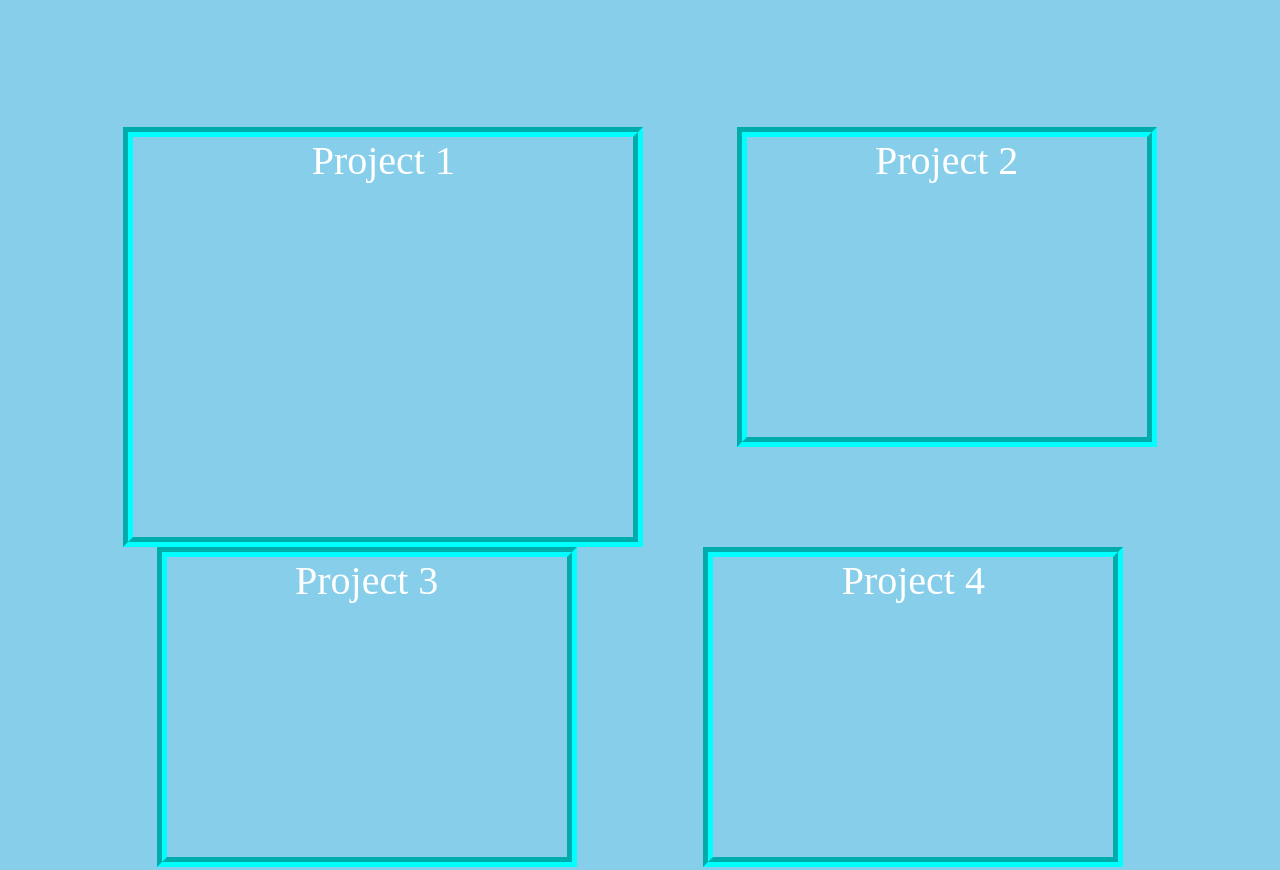
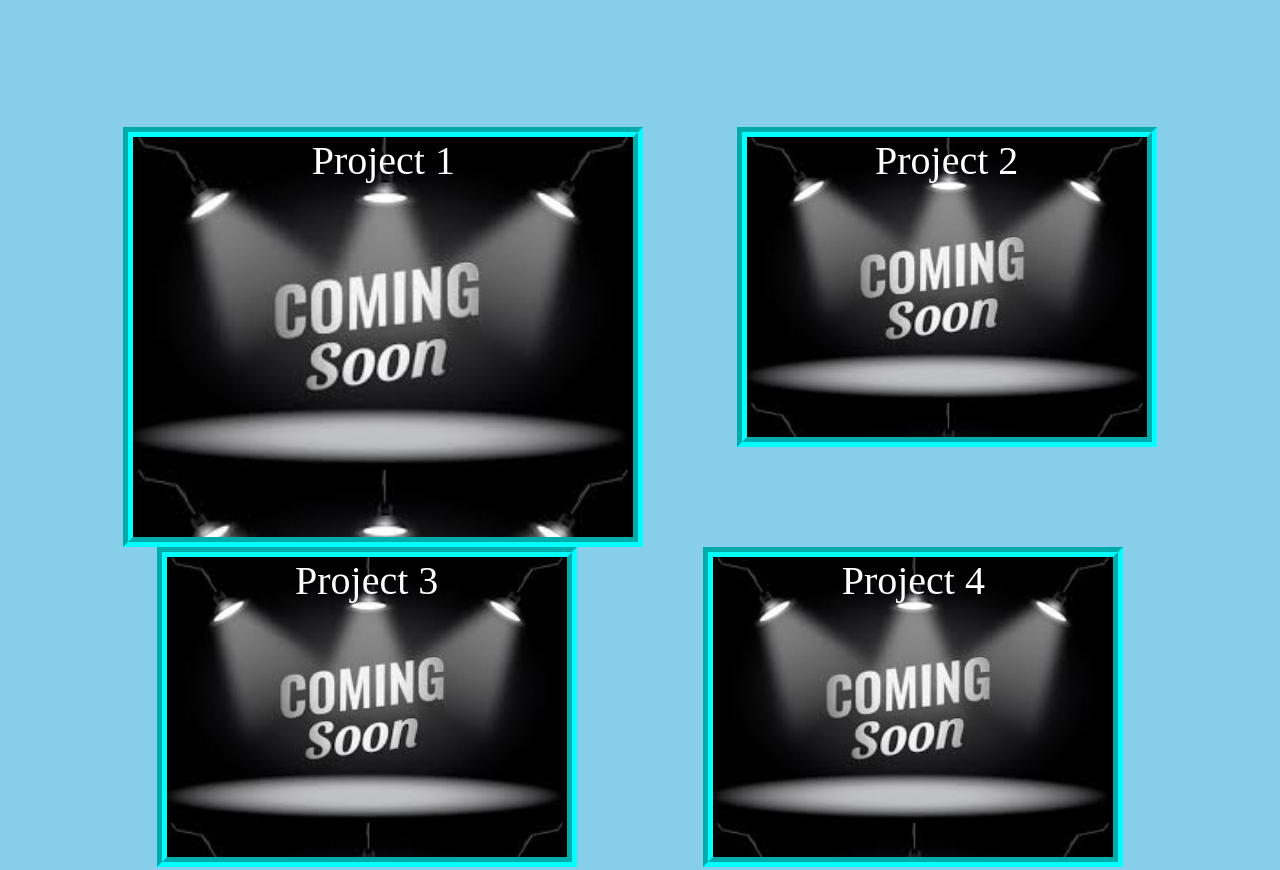
Before and after one commit to PatAmeglio/module-2, a plain HTML site: page index.html in a window 1280 px wide. Shown: the part 1643-2513 px from the top of the page. Drawn offline with Linux system fonts and the light colour scheme; the site is published under a folder, as on GitHub Pages, so addresses that start at the root find nothing.

Commit message:
fixed pathing of images in CSS

```diff
--- a/assets/css/style.css
+++ b/assets/css/style.css
@@ -13,7 +13,7 @@ header {
     align-items: center;
     justify-content: space-between;
     padding: 1em blue;
-    background-image:url(/assets/images/Nav2.jpg);
+    background-image:url(../images/Nav2.jpg);
     background-position: center;
     background-repeat: no-repeat;
     background-size: cover;
@@ -88,7 +88,7 @@ h2 {
 .project1 {
     width: 500px;
     height: 400px;
-    background:url(/assets/images/comingsoon.jpg);
+    background:url(../images/comingsoon.jpg);
     background-size:contain;
     color: white;
     text-align: center;
@@ -100,7 +100,7 @@ h2 {
 .project2, .project3, .project4 {
     width: 400px;
     height: 300px;
-    background:url(/assets/images/comingsoon.jpg);
+    background:url(../images/comingsoon.jpg);
     background-size: contain;
     color: white;
     text-align: center;
```
